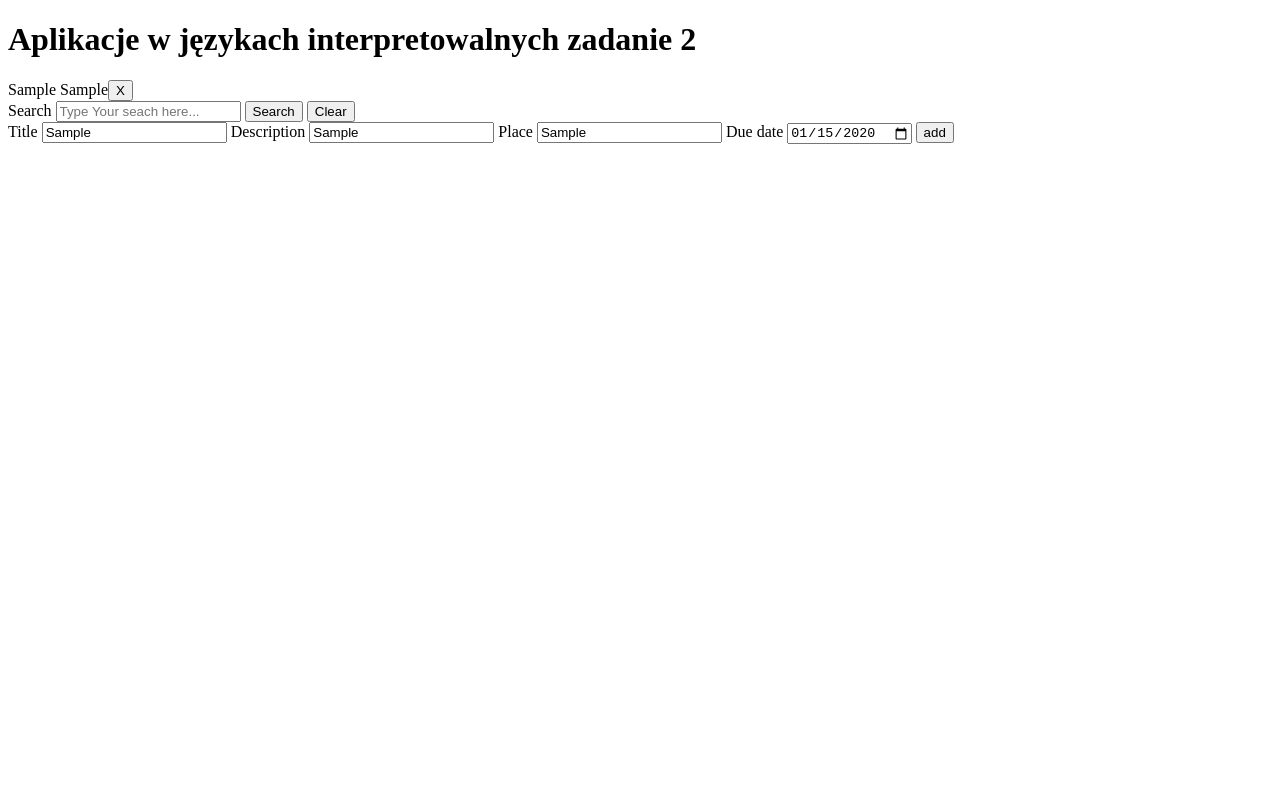
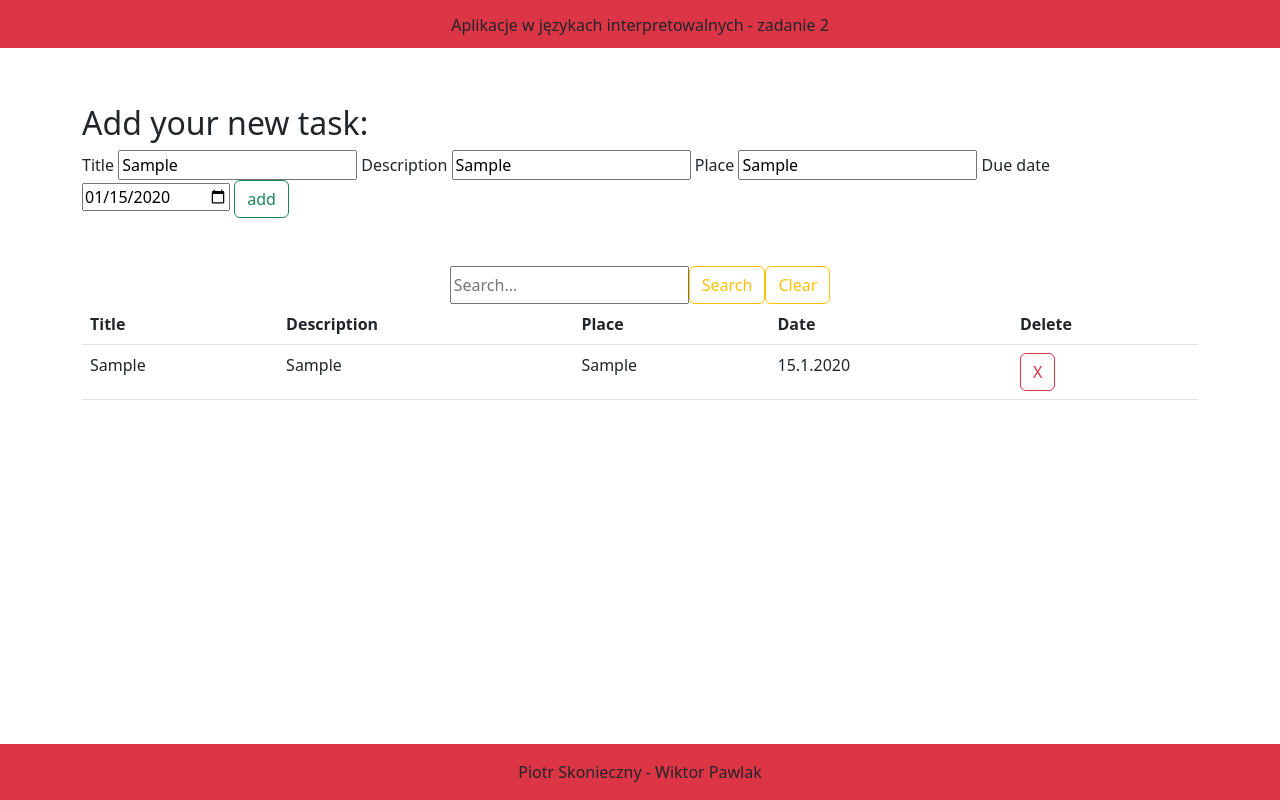
Before and after one commit to WiktorPawlak/interpreted-languages-course, a plain HTML site: page zadanie_2/index.html in a window 1280 px wide. Both pictures are taken after typing "Sample", "Sample", "Sample", "2020-01-15" into the empty fields and a click on the button "add". Drawn offline with nearby package versions, Linux system fonts and the light colour scheme; no server answers.

Commit message:
finished tasks 5 and 6

```diff
--- a/zadanie_2/index.html
+++ b/zadanie_2/index.html
@@ -5,16 +5,24 @@
     <script src="https://ajax.googleapis.com/ajax/libs/jquery/3.3.1/jquery.min.js"></script>
     <script src="scripts.js"></script>
     <title>TO DO</title>
+    <!-- CSS only -->
+    <link href="https://cdn.jsdelivr.net/npm/bootstrap@5.2.2/dist/css/bootstrap.min.css" rel="stylesheet"
+    integrity="sha384-Zenh87qX5JnK2Jl0vWa8Ck2rdkQ2Bzep5IDxbcnCeuOxjzrPF/et3URy9Bv1WTRi" crossorigin="anonymous">
  </head>
  <body>
-    <h1>Aplikacje w językach interpretowalnych zadanie 2</h1>
+
+    <section>
+        <div class = "container-fluid bg-danger">
+                <h1 class = "headertext">Aplikacje w językach interpretowalnych - zadanie 2</h1>
+        </div>
+    </section>
+
     <div id="todoListView"></div>
-    <div>
-        <label>Search</label>
-        <input type="text" id="inputSearch" placeholder="Type Your seach here..."/>
-        <input type="button" value="Search" onclick="Search()"/>
-        <input type="button" value="Clear" onclick="Clear()"/>
-    </div>
+
+    <div class = "new note">
+        <div class = "container">
+            <br><br>
+            <h2 class = "headertext2">Add your new task:</h2>
             <form>
                 <label>Title</label>
                 <input type="text" id="inputTitle" placeholder="Title..."/>
@@ -24,7 +32,63 @@
                 <input type="text" id="inputPlace" placeholder="Place..."/>
                 <label>Due date</label>
                 <input type="date" id="inputDate"/>
-        <input type="button" value="add" onclick="addTodo()"/>
+                <input class = "btn btn-outline-success" type="button" value="add" onclick="addTodo()"/>
             </form>
+        </div>
+    </div>
+
+    <br>
+    <br>
+
+    <div class = "container">
+        <div class = "row">
+            <div class = "d-flex justify-content-center" >
+                <input type="text" id="inputSearch" placeholder="Search..."/>
+                <div class="input-group-append">
+                    <input class = "btn btn-outline-warning btn-md m-0" type="button" value="Search" onclick="Search()"/>
+                </div>
+                <div class="input-group-append">
+                    <input class = "btn btn-outline-warning" type="button" value="Clear" onclick="Clear()"/>
+                </div>
+            </div>
+        </div>
+    </div>
+
+    <div class="container">
+        <div class="row">
+            <div class="col-12">
+                <table class="table" id="todoTable">
+                    <thead>
+                        <tr>
+                            <th scope="column">Title</th>
+                            <th scope="column">Description</th>
+                            <th scope="column">Place</th>
+                            <th scope="column">Date</th>
+                            <th scope="column">Delete</th>
+                        </tr>
+                    </thead>
+                    <tbody>
+                    <!-- Our added tasks will show up here -->
+                    </tbody>
+                </table>
+            </div>
+        </div>
+    </div>
+
+    <footer class="page-footer font-small bg-danger text-dark fixed-bottom">
+        <div class="text-center py-3">
+            <div class = "footer">
+                Piotr Skonieczny - Wiktor Pawlak
+            </div>
+        </div>
+    </footer>
+
+    </script>
+    <!-- JavaScript Bundle with Popper -->
+    <script src="https://cdn.jsdelivr.net/npm/bootstrap@5.2.2/dist/js/bootstrap.bundle.min.js"
+    integrity="sha384-OERcA2EqjJCMA+/3y+gxIOqMEjwtxJY7qPCqsdltbNJuaOe923+mo//f6V8Qbsw3"
+    crossorigin="anonymous">
+    </script>
+
  </body>
 </html>
--- a/zadanie_2/scripts.js
+++ b/zadanie_2/scripts.js
@@ -40,43 +40,46 @@ let updateJSONbin = function() {
     });
 }
 
-let updateTodoList = function() {
-    let todoListDiv =
-    document.getElementById("todoListView");
+
+let updateTodoList = function () {
+    let searchItemList = [];
+    let table = $("#todoTable").find("tbody");
+    let filterInput = $("#inputSearch").val();
 
     //remove all elements
-    while (todoListDiv.firstChild) {
-        todoListDiv.removeChild(todoListDiv.firstChild);
+    table.empty();
+
+    for (let todo in todoList) {
+        if (SearchFilter(filterInput, todoList[todo])) {
+            searchItemList.push(todoList[todo]);
+        }
     }
 
     //add all elements
-    let filterInput = document.getElementById("inputSearch");
-    for (let todo in todoList)
-    if (
-        (filterInput.value == "") ||
-        (todoList[todo].title.includes(filterInput.value)) ||
-        (todoList[todo].description.includes(filterInput.value))
-       )
-    {
-        let newElement = document.createElement("div");
-        let newContent = document.createTextNode
-            (
-            todoList[todo].title + " " + todoList[todo].description
-            );
-        newElement.appendChild(newContent);
-        todoListDiv.appendChild(newElement);
-
-        //deelete button
-        let newDeleteButton = document.createElement("input");
-        newDeleteButton.type = "button";
-        newDeleteButton.value = "X";
-        newDeleteButton.addEventListener("click",
-            function() {
-            deleteTodo(todo);
-            });
-            newElement.appendChild(newDeleteButton);
+    for (let todo in searchItemList) {
+        table.append(
+            "<tr>" +
+            "<td>" + searchItemList[todo].title + "</td>" +
+            "<td>" + searchItemList[todo].description + "</td>" +
+            "<td>" + searchItemList[todo].place + "</td>" +
+            "<td>" + searchItemList[todo].dueDate + "</td>" +
+            "<td>" + "<input class='btn btn-outline-danger' type='button' value='X' onclick='deleteTodo(" + todo + ")'/>" + "</td>" +
+            "</tr>"
+        );
     }
 }
+
+let SearchFilter = function(filterInput, todoObject) {
+    let filterInputValue = document.getElementById("inputSearch");
+    if ((filterInputValue.value == "") ||
+    todoObject.title.includes(filterInput) ||
+    todoObject.description.includes(filterInput) ||
+    todoObject.place.includes(filterInput)) {
+        return true;
+    }
+    return false;
+};
+
 
 //sarch tasks based on the search input
 let Search = function() {
@@ -109,6 +112,7 @@ let addTodo = function() {
       let newDescription = inputDescription.value;
       let newPlace = inputPlace.value;
       let newDate = new Date(inputDate.value);
+      newDate = newDate.getUTCDate() + "." + (newDate.getMonth()+1) + "." + (newDate.getFullYear());
     //create new item
       let newTodo = {
           title: newTitle,
@@ -116,7 +120,7 @@ let addTodo = function() {
           place: newPlace,
           dueDate: newDate
       };
-    //add item to the list
+      //add item to the list
       todoList.push(newTodo);
       window.localStorage.setItem("todos", JSON.stringify(todoList));
       //update tasks on viewport and JSON bin
--- a/zadanie_2/theme.css
+++ b/zadanie_2/theme.css
@@ -0,0 +1,17 @@
+@import url('https://fonts.googleapis.com/css2?family=Nunito:wght@200;500&display=swap');
+
+body {
+    font-family: 'Nunito', sans-serif;
+}
+
+.headertext{
+    text-align: center;
+    font-size: 1rem;
+    padding-top: 1rem;
+    padding-bottom: 1%;
+}
+
+.footer{
+    text-align: center;
+    font-weight: 500;
+}
```
Lines whose indentation alone changed are shown as unchanged.
